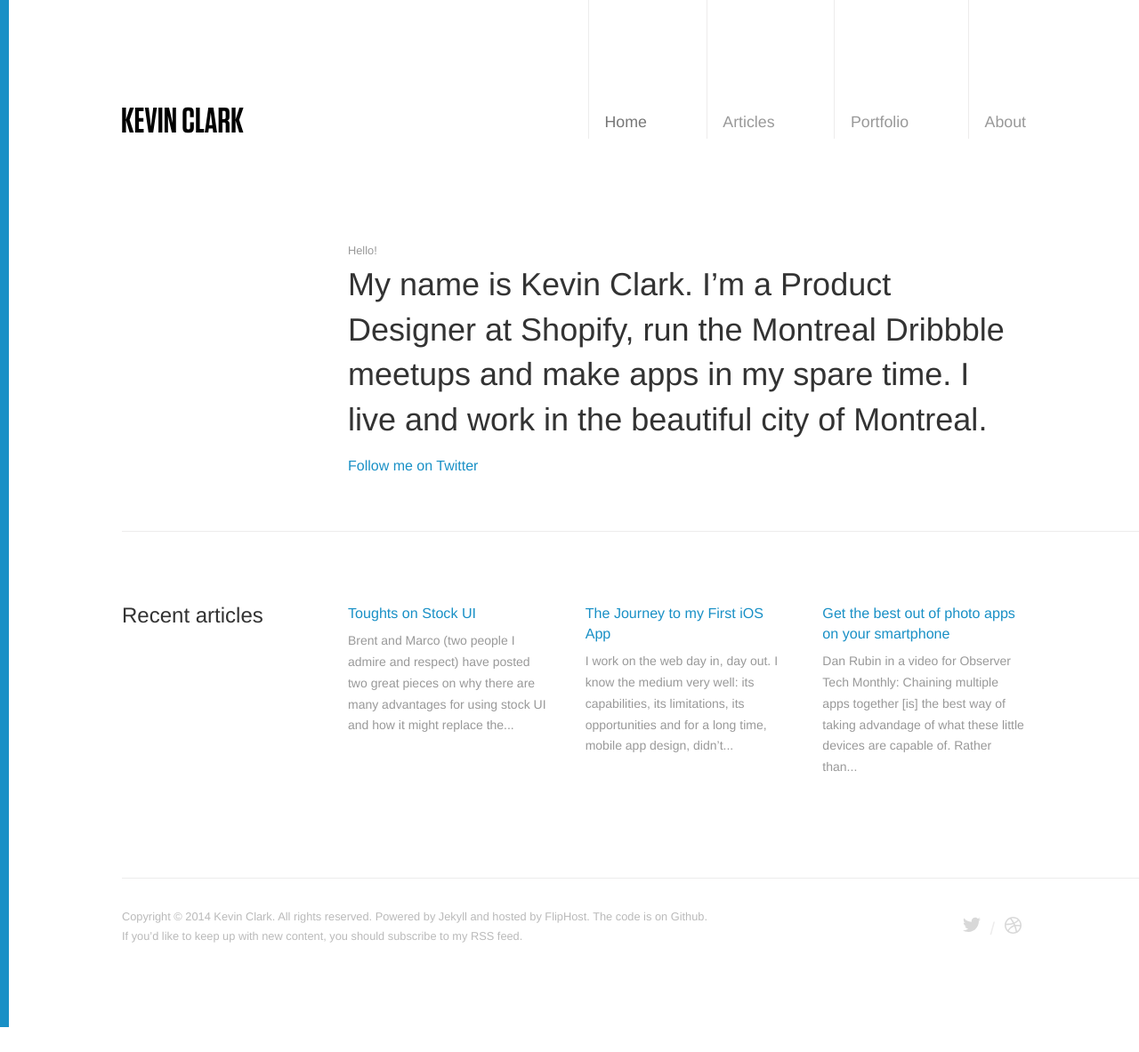
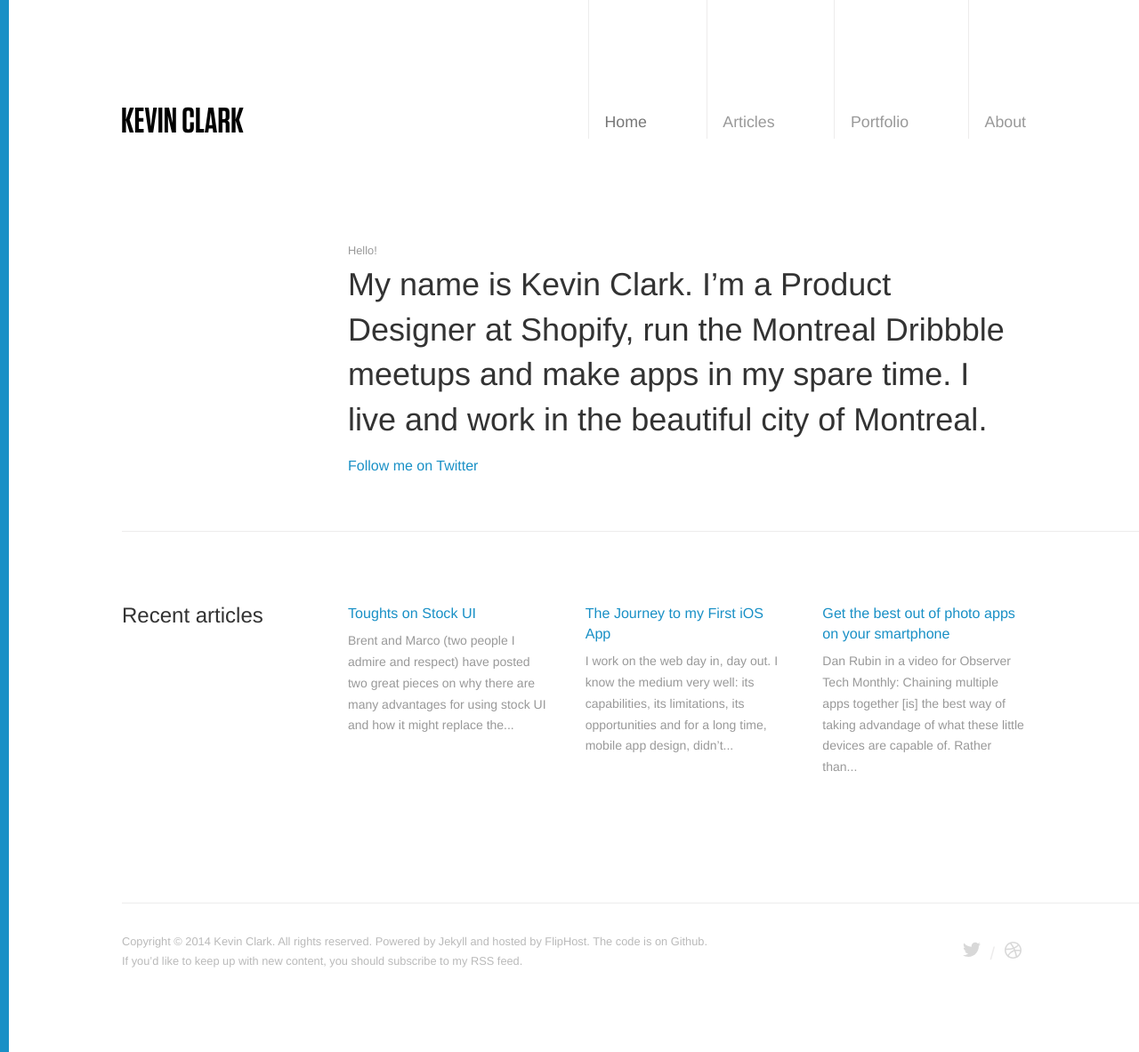
Before and after one commit to vernalkick/kevinclark, a Jekyll site: the page built from index.html, in a window 1280 px wide. Shown: the whole page at 89% size. Built offline with Jekyll 4.4.1, drawn with Linux system fonts in a browser that asks for light colours; nearby versions of some CDN libraries; before the commit the page ends 1155 px from its top, so only the background shows below that.

Commit message:
Design tweaks

```diff
--- a/_scss/_base/_typography.scss
+++ b/_scss/_base/_typography.scss
@@ -24,10 +24,10 @@
 }
 
 h3 {
-  font-size: 1.125em;
+  font-size: 1.25em;
   color: #333;
   font-weight: 500;
-  margin: 2.5em 0 1em;
+  margin: 1.5em 0 1.5em;
 }
 
 h4 {
--- a/_scss/_pages/_article-indv.scss
+++ b/_scss/_pages/_article-indv.scss
@@ -117,8 +117,11 @@
         }
 
         &.left {
+
           width: 100%;
-          margin-left: -54.5%;
+          margin-left: -50%;
+//          width: 75%;
+//          margin-left: -50%;
           figcaption {
             width: auto;
             position: relative;
--- a/styles/master.css
+++ b/styles/master.css
@@ -240,10 +240,10 @@
 }
 
 h3 {
-  font-size: 1.125em;
+  font-size: 1.25em;
   color: #333;
   font-weight: 500;
-  margin: 2.5em 0 1em;
+  margin: 1.5em 0 1.5em;
 }
 
 h4 {
@@ -514,11 +514,14 @@
 }
 .content-list li {
   font-size: .875em;
-  margin-top: 2em;
-  margin-bottom: 0;
+  margin: 3em 0;
+  margin-bottom: 2em;
 }
 .content-list li:first-child {
   margin: 0;
+}
+.content-list a {
+  display: block;
 }
 .content-list h3 {
   font-weight: normal;
@@ -532,6 +535,7 @@
 }
 .content-list p {
   color: #999;
+  margin: 0;
 }
 
 @media screen and (min-width: 600px) {
@@ -714,7 +718,7 @@
   }
   .indv .content figure.left {
     width: 100%;
-    margin-left: -54.5%;
+    margin-left: -50%;
   }
   .indv .content figure.left figcaption {
     width: auto;
```
Also changed, not shown: _scss/_pages/_article-lst.scss (+7 -2 lines).
